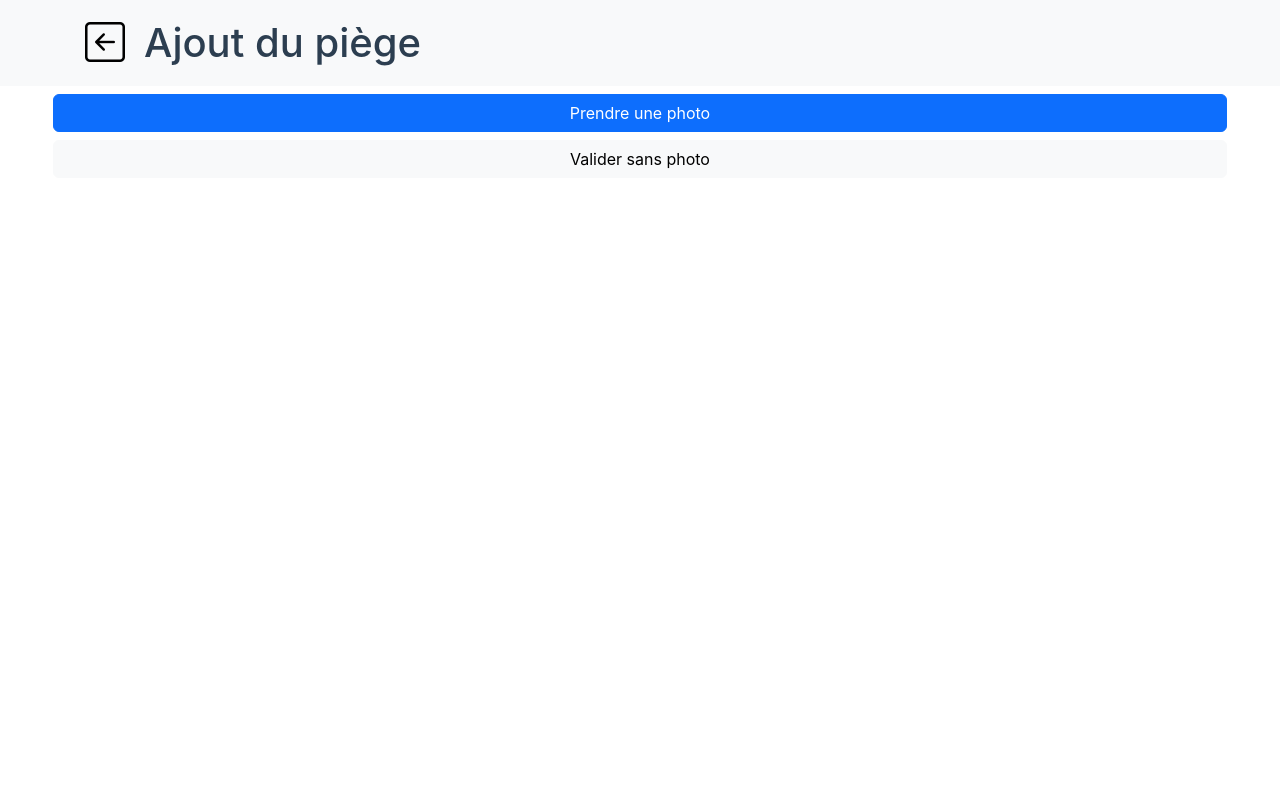
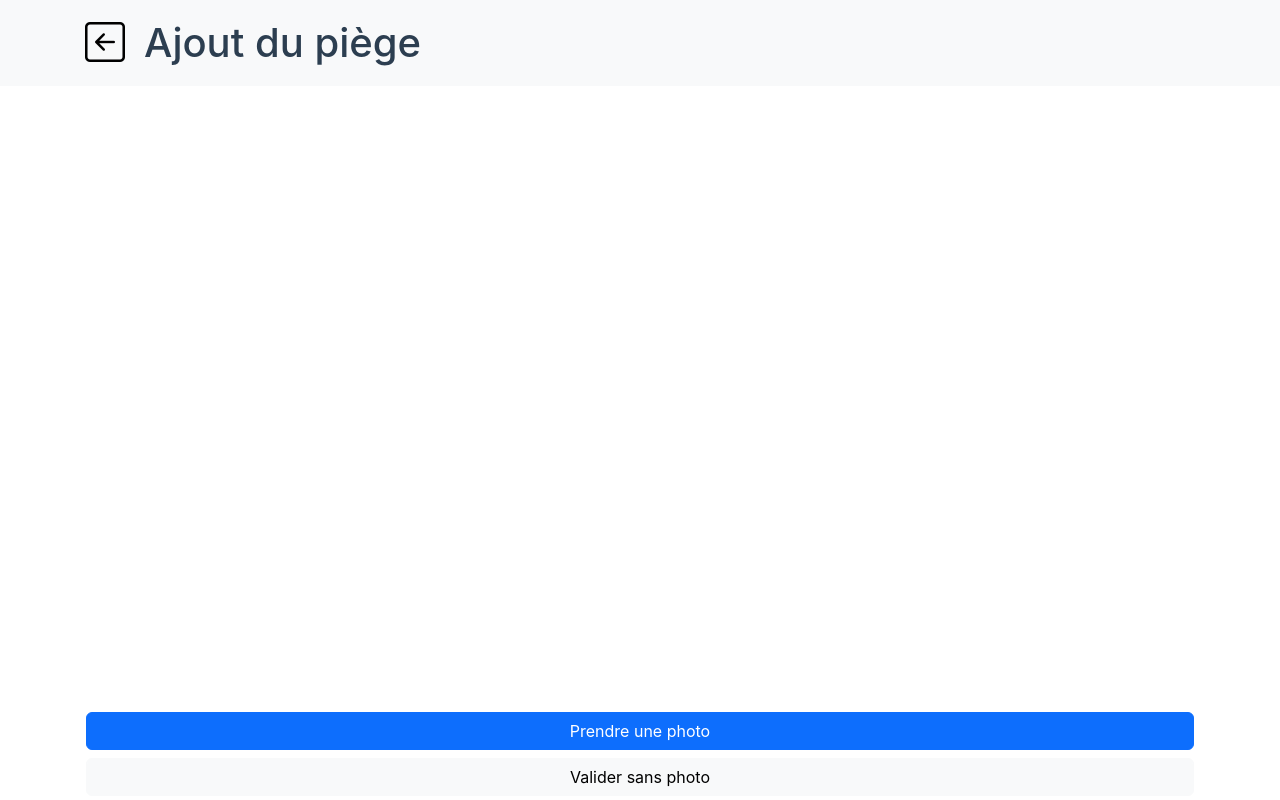
Before and after one commit to 24eme/OpenCarto, a Vue app: page /etage1/point/prisePhoto in a window 1280 px wide. Built offline with nearby package versions, Linux system fonts and the light colour scheme.

Commit message:
prise photo en fullscreen

```diff
--- a/src/views/PrisePhotoView.vue
+++ b/src/views/PrisePhotoView.vue
@@ -17,11 +17,16 @@ function onPhotoSelected(event) {
 </script>
 
 <template>
+    <div class="vstack fullscreen">
         <nav class="navbar bg-body-tertiary">
             <div class="container justify-content-start">
                 <div class="col-auto d-flex me-3">
                     <RouterLink :to="{ name: 'addInfoPoint' }">
-                  <i class="bi bi-arrow-left-square fs-1 align-self-center" style="color: black;"></i></RouterLink>
+                        <i
+                            class="bi bi-arrow-left-square fs-1 align-self-center"
+                            style="color: black"
+                        ></i
+                    ></RouterLink>
                 </div>
                 <div class="col-auto flex-grow-1">
                     <h1 class="m-0">Ajout du piège</h1>
@@ -29,24 +34,28 @@ function onPhotoSelected(event) {
             </div>
         </nav>
 
-    <div class="text-center">
+        <div class="container vstack justify-content-start">
             <input
                 ref="inputPhoto"
                 type="file"
                 accept="image/*"
                 capture="environment"
-            style="display: none"
+                class="d-none"
                 @change="onPhotoSelected"
             />
 
+            <div class="flex-grow-1" v-if="pointData.photo">
                 <img
-            v-if="pointData.photo"
                     :src="pointData.photo"
-            class="mt-3"
-            style="max-width: 100%"
+                    class="img-fluid"
+                    @click="ouvrirCamera"
                 />
+            </div>
 
-        <div class="d-grid gap-2 col-11 mx-auto mt-2">
+            <div v-else class="flex-grow-1"></div>
+
+            <div>
+                <div class="vstack gap-2 m-1">
                     <button
                         v-if="!pointData.photo"
                         class="btn btn-primary"
@@ -71,6 +80,8 @@ function onPhotoSelected(event) {
                     </RouterLink>
                 </div>
             </div>
+        </div>
+    </div>
 </template>
 
 <style></style>
```
Lines whose indentation alone changed are shown as unchanged.
